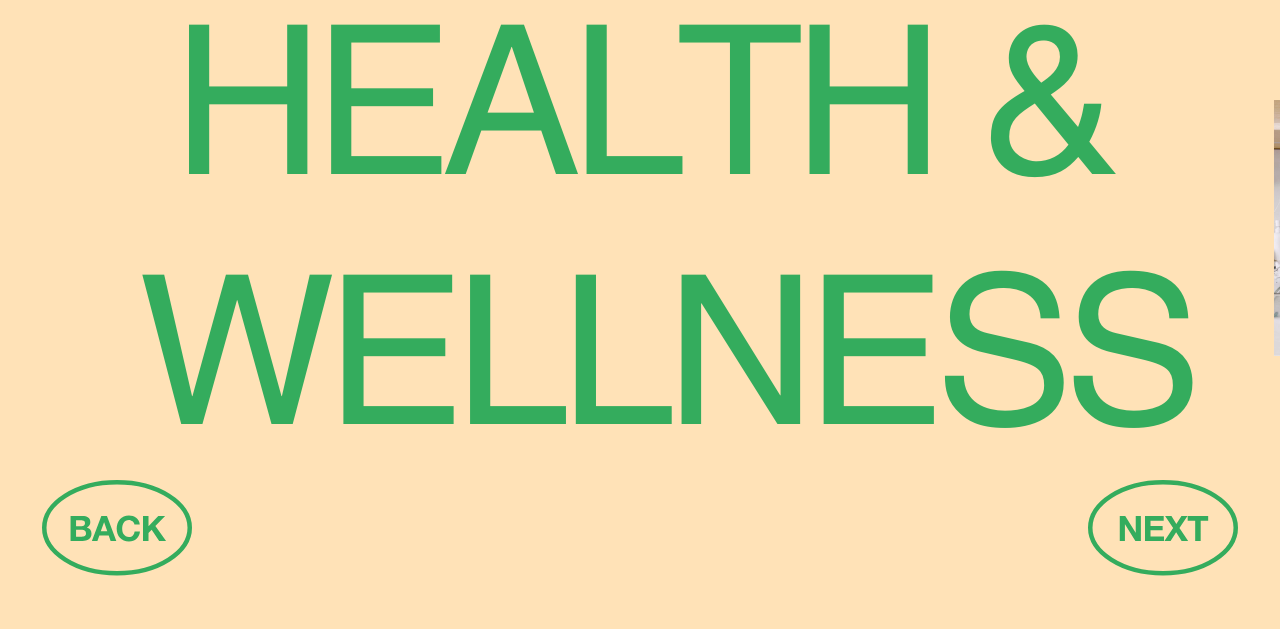
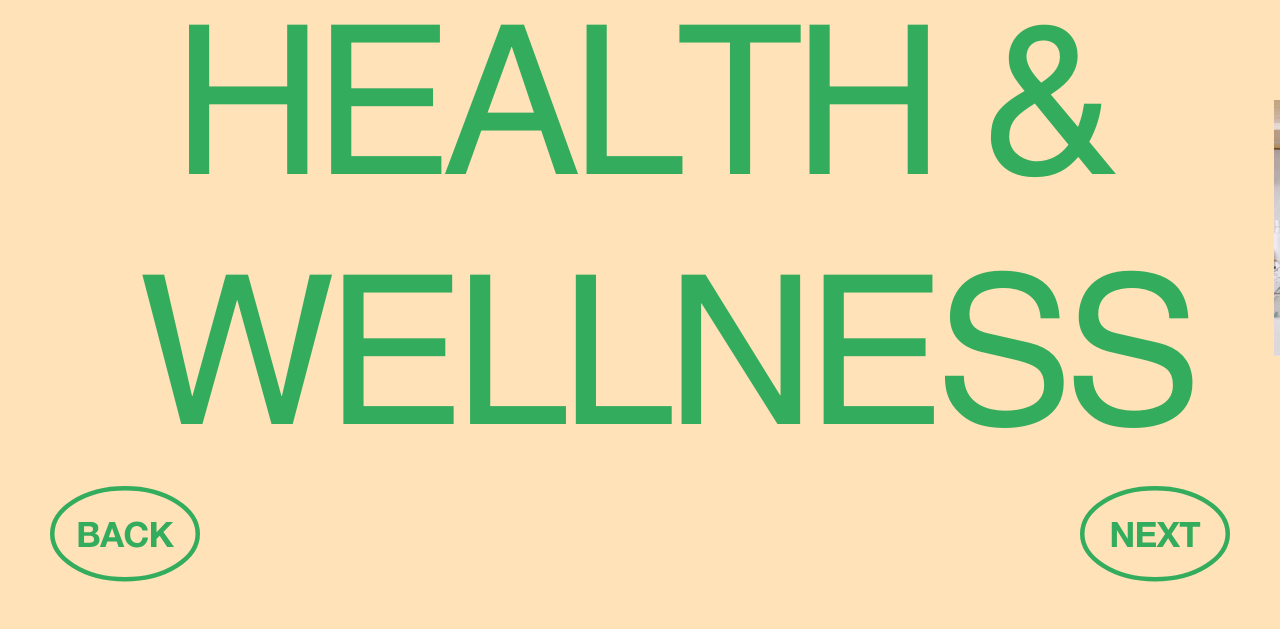
Before and after one commit to kemtopher/nightsnacks, a website with bundled scripts: page health.html in a window 1280 px wide. Shown: the part 164-793 px from the top of the page. Built offline with nearby package versions, Linux system fonts and the light colour scheme; what @dogstudio/highway would draw is missing.

Commit message:
better navigation structure

```diff
--- a/health.html
+++ b/health.html
@@ -71,8 +71,8 @@
                 </div>
             </main>
 
-            <div class="nav-row health">
-                <div class="nav-row__btn">
+            <!-- <div class="nav-row"> -->
+                <div class="nav-row__btn back-btn health">
                     <a href="blog.html">
                         <svg width="150" height="96" viewBox="0 0 150 96" fill="none">
                             <path
@@ -85,7 +85,7 @@
                     </a>
                 </div>
 
-                <div class="nav-row__btn">
+                <div class="nav-row__btn forward-btn health">
                     <a href="nightsnack-club.html">
                         <svg width="150" height="96" viewBox="0 0 150 96" fill="none">
                             <path
@@ -97,7 +97,7 @@
                         </svg>
                     </a>
                 </div>
-            </div>
+            <!-- </div> -->
         </div>
     </div>
 
--- a/styles/navigation.scss
+++ b/styles/navigation.scss
@@ -1,24 +1,27 @@
 .nav-row {
-  position: fixed;
-  bottom: 0;
-  left: 50%;
-  transform: translateX(-50%);
-  width: calc(100% - 84px);
-  margin: 0 auto;
-  padding: 0 0 56px;
+  // position: fixed;
+  // bottom: 0;
+  // left: 50%;
+  // transform: translateX(-50%);
+  // width: calc(100% - 84px);
+  // margin: 0 auto;
+  // padding: 0 0 56px;
   // display: flex;
   // justify-content: space-between;
 
   &__btn {
-    display: inline-block;
+    // display: inline-block;
+    position: absolute;
+    bottom: 50px;
 
-    &:first-child {
-      // padding:
-      float: left;
+    &.back-btn {
+      // float: left;
+      left: 50px !important;
     }
-    &:last-child {
-      float: right;
-    }
+
+    &.forward-btn, &.start-btn {
+      // float: right;
+      right: 50px !important;
     }
 
     &.asian-womxn {
@@ -75,3 +78,4 @@
       }
     }
   }
+}
```
Also changed, not shown: asian-womxn.html (+4 -4 lines), blog.html (+4 -4 lines), illustrators.html (+4 -4 lines), index.html (+3 -16 lines), nightsnack-club.html (+4 -4 lines), spiritual.html (+4 -4 lines), thanks.html (+4 -4 lines). Lines whose indentation alone changed are shown as unchanged.
